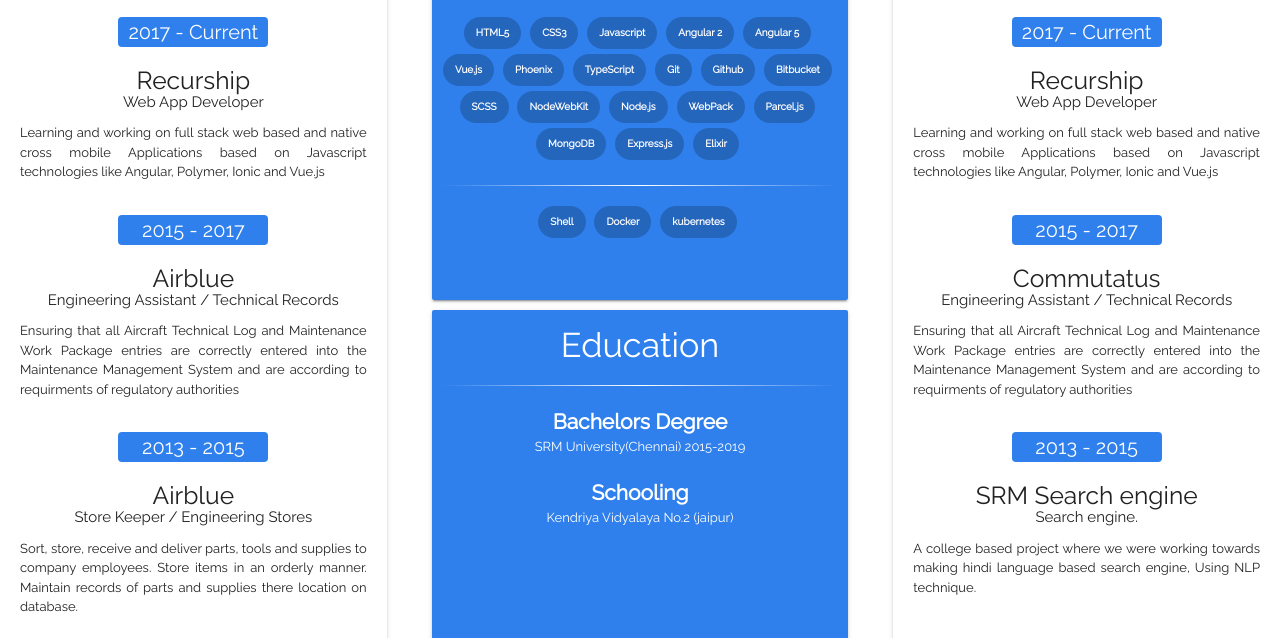
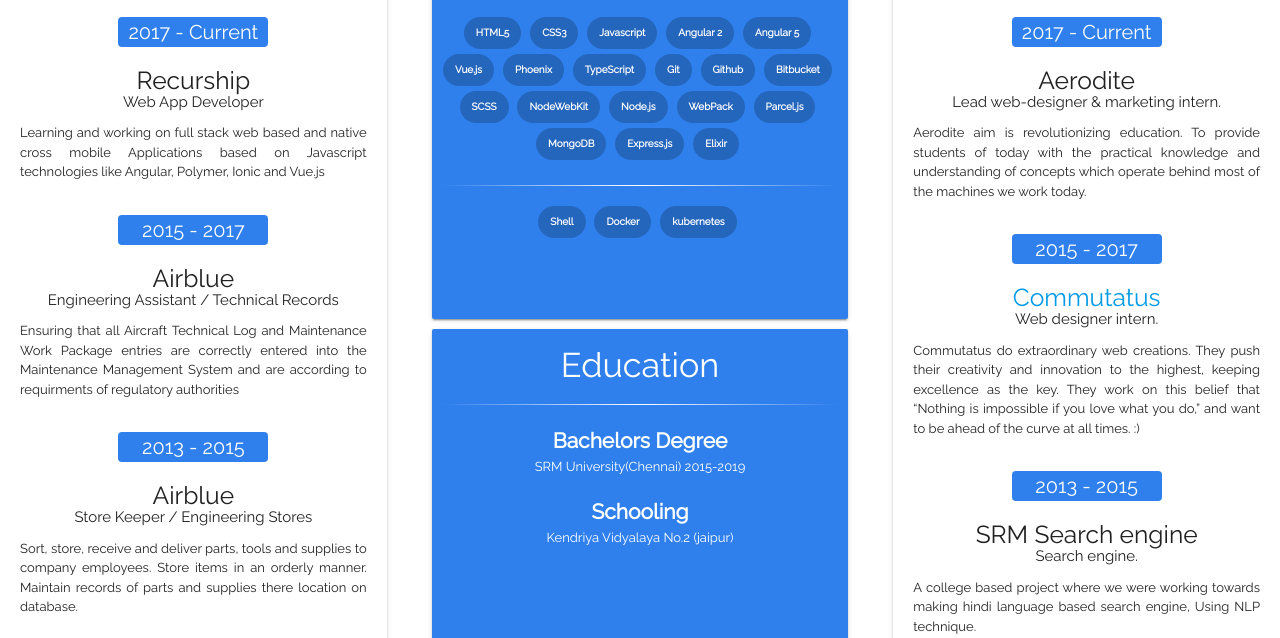
Before and after one commit to adyontech/aadii104-old, a Vue app: page resume.html in a window 1280 px wide. Shown: the part 554-1192 px from the top of the page. Built offline with nearby package versions, Linux system fonts and the light colour scheme.

Commit message:
adding compnaies to resume.

```diff
--- a/resume.html
+++ b/resume.html
@@ -46,7 +46,7 @@
       <div class="links">
         <div class="row">
           <div class="col s2">
-            <a href="https://web.facebook.com/aadii104.ali" target="_blank">
+            <a href="https://web.facebook.com/aadii104" target="_blank">
               <i class="fa fa-facebook"></i>
             </a>
           </div>
@@ -181,24 +181,30 @@
       <div>
         <div class="date date-left">2017 - Current</div>
         <div class="pd-20">
-          <h5 class="company">Recurship</h5>
-          <h6 class="title">Web App Developer</h6>
-          <p class="description">Learning and working on full stack web based and native cross mobile Applications based on Javascript technologies
-            like Angular, Polymer, Ionic and Vue.js</p>
+          <h5 class="company">Aerodite</h5>
+          <h6 class="title">Lead web-designer & marketing intern.</h6>
+          <p class="description">Aerodite aim is revolutionizing education. To provide students of today with the practical knowledge and understanding
+            of concepts which operate behind most of the machines we work today. </p>
         </div>
       </div>
       <div>
         <div class="date date-left">2015 - 2017</div>
         <div class="pd-20">
+          <a href="https://www.commutauts.com" target="_blank">
             <h5 class="company">Commutatus</h5>
-          <h6 class="title">Engineering Assistant / Technical Records</h6>
-          <p class="description">Ensuring that all Aircraft Technical Log and Maintenance Work Package entries are correctly entered into the Maintenance
-            Management System and are according to requirments of regulatory authorities</p>
+          </a>
+          <h6 class="title">Web designer intern.</h6>
+          <p class="description">Commutatus do extraordinary web creations. They push their creativity and innovation to the highest, keeping excellence
+            as the key. They work on this belief that “Nothing is impossible if you love what you do,” and want to be ahead
+            of the curve at all times. :)</p>
         </div>
       </div>
       <div>
         <div class="date date-left">2013 - 2015</div>
+
         <div class="pd-20">
+          <a href="https://github.com/dushyant7917/Hindi-News-SEARCH-ENGINE" target="_blank">
+          </a>
           <h5 class="company">SRM Search engine </h5>
           <h6 class="title">Search engine.</h6>
           <p class="description">A college based project where we were working towards making hindi language based search engine, Using NLP technique.</p>
```
